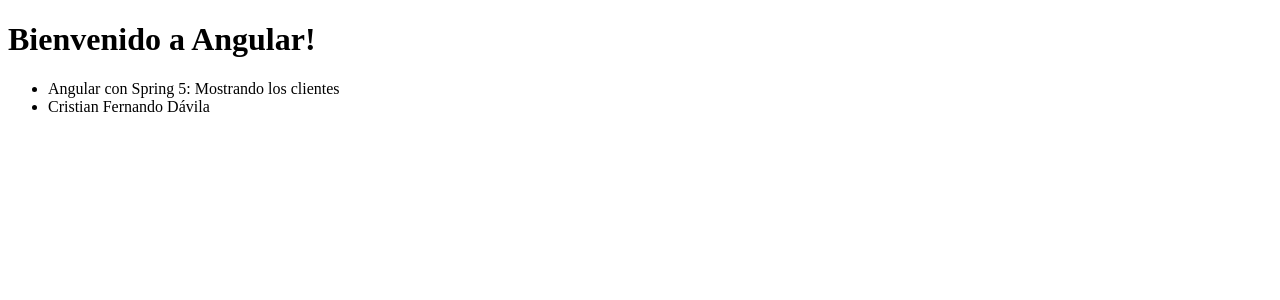
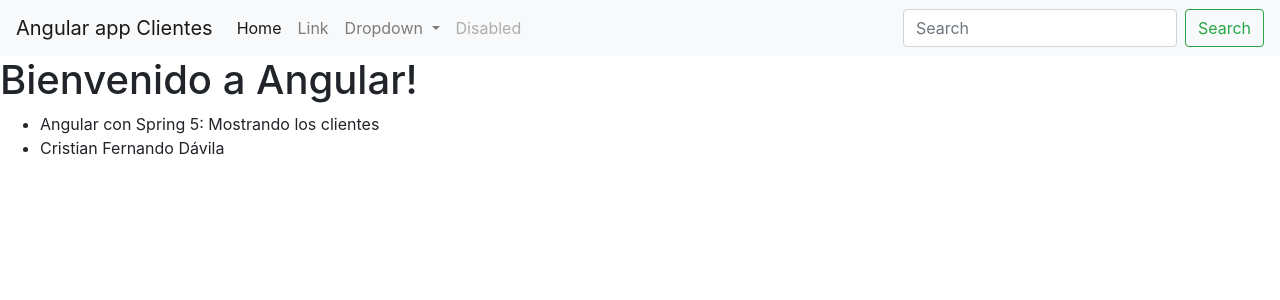
Before and after one commit to krif07/angular-clientes-app, an Angular app: page / in a window 1280 px wide. Shown: the top 300 px of the page. Built offline with nearby package versions, Linux system fonts and the light colour scheme.

Commit message:
Creando el component para el header de la app

```diff
--- a/src/app/app.component.html
+++ b/src/app/app.component.html
@@ -1,3 +1,5 @@
+
+<app-header></app-header>
 <h1>
    {{ title }}!
 </h1>
--- a/src/app/app.module.ts
+++ b/src/app/app.module.ts
@@ -2,10 +2,12 @@
 import { NgModule } from '@angular/core';
 
 import { AppComponent } from './app.component';
+import { HeaderComponent } from './header/header.component';
 
 @NgModule({
   declarations: [
-    AppComponent
+    AppComponent,
+    HeaderComponent
   ],
   imports: [
     BrowserModule
--- /dev/null
+++ b/src/app/header/header.component.html
@@ -0,0 +1,35 @@
+<nav class="navbar navbar-expand-lg navbar-light bg-light">
+  <a class="navbar-brand" href="#">{{ title }}</a>
+  <button class="navbar-toggler" type="button" data-toggle="collapse" data-target="#navbarSupportedContent" aria-controls="navbarSupportedContent" aria-expanded="false" aria-label="Toggle navigation">
+    <span class="navbar-toggler-icon"></span>
+  </button>
+
+  <div class="collapse navbar-collapse" id="navbarSupportedContent">
+    <ul class="navbar-nav mr-auto">
+      <li class="nav-item active">
+        <a class="nav-link" href="#">Home <span class="sr-only">(current)</span></a>
+      </li>
+      <li class="nav-item">
+        <a class="nav-link" href="#">Link</a>
+      </li>
+      <li class="nav-item dropdown">
+        <a class="nav-link dropdown-toggle" href="#" id="navbarDropdown" role="button" data-toggle="dropdown" aria-haspopup="true" aria-expanded="false">
+          Dropdown
+        </a>
+        <div class="dropdown-menu" aria-labelledby="navbarDropdown">
+          <a class="dropdown-item" href="#">Action</a>
+          <a class="dropdown-item" href="#">Another action</a>
+          <div class="dropdown-divider"></div>
+          <a class="dropdown-item" href="#">Something else here</a>
+        </div>
+      </li>
+      <li class="nav-item">
+        <a class="nav-link disabled" href="#">Disabled</a>
+      </li>
+    </ul>
+    <form class="form-inline my-2 my-lg-0">
+      <input class="form-control mr-sm-2" type="search" placeholder="Search" aria-label="Search">
+      <button class="btn btn-outline-success my-2 my-sm-0" type="submit">Search</button>
+    </form>
+  </div>
+</nav>
--- /dev/null
+++ b/src/app/header/header.component.ts
@@ -0,0 +1,9 @@
+import { Component } from '@angular/core';
+
+@Component({
+  selector: 'app-header',
+  templateUrl: './header.component.html'
+})
+export class HeaderComponent{
+  title: String = "Angular app Clientes";
+}
--- a/src/index.html
+++ b/src/index.html
@@ -7,8 +7,15 @@
 
   <meta name="viewport" content="width=device-width, initial-scale=1">
   <link rel="icon" type="image/x-icon" href="favicon.ico">
+  <link rel="stylesheet" href="https://stackpath.bootstrapcdn.com/bootstrap/4.1.2/css/bootstrap.min.css" integrity="sha384-Smlep5jCw/wG7hdkwQ/Z5nLIefveQRIY9nfy6xoR1uRYBtpZgI6339F5dgvm/e9B" crossorigin="anonymous">
+
+
 </head>
 <body>
   <app-root></app-root>
+
+  <script src="https://code.jquery.com/jquery-3.3.1.slim.min.js" integrity="sha384-q8i/X+965DzO0rT7abK41JStQIAqVgRVzpbzo5smXKp4YfRvH+8abtTE1Pi6jizo" crossorigin="anonymous"></script>
+  <script src="https://cdnjs.cloudflare.com/ajax/libs/popper.js/1.14.3/umd/popper.min.js" integrity="sha384-ZMP7rVo3mIykV+2+9J3UJ46jBk0WLaUAdn689aCwoqbBJiSnjAK/l8WvCWPIPm49" crossorigin="anonymous"></script>
+  <script src="https://stackpath.bootstrapcdn.com/bootstrap/4.1.2/js/bootstrap.min.js" integrity="sha384-o+RDsa0aLu++PJvFqy8fFScvbHFLtbvScb8AjopnFD+iEQ7wo/CG0xlczd+2O/em" crossorigin="anonymous"></script>
 </body>
 </html>
```
